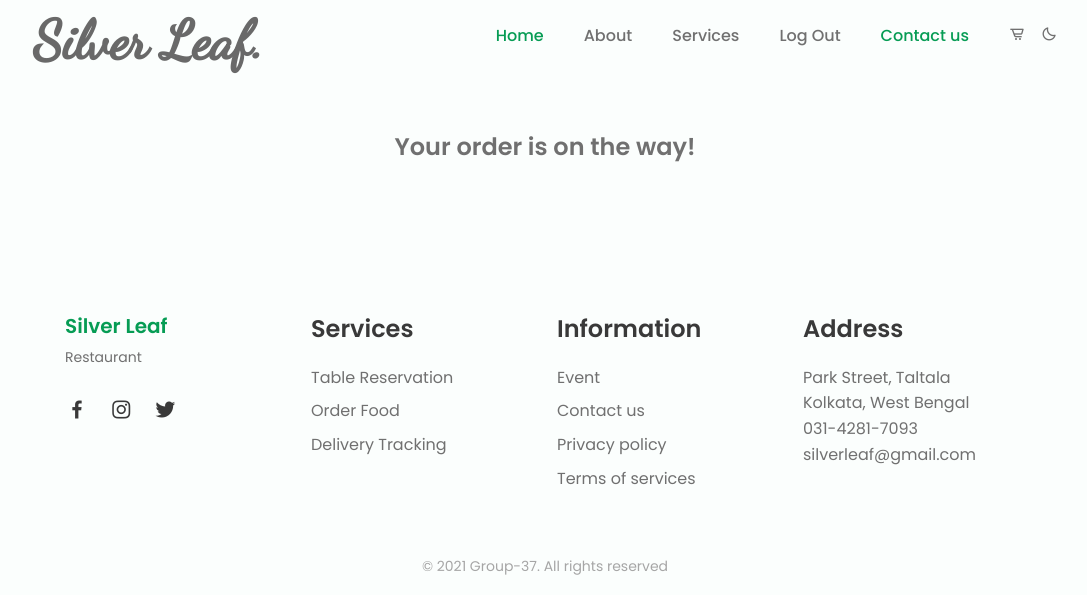
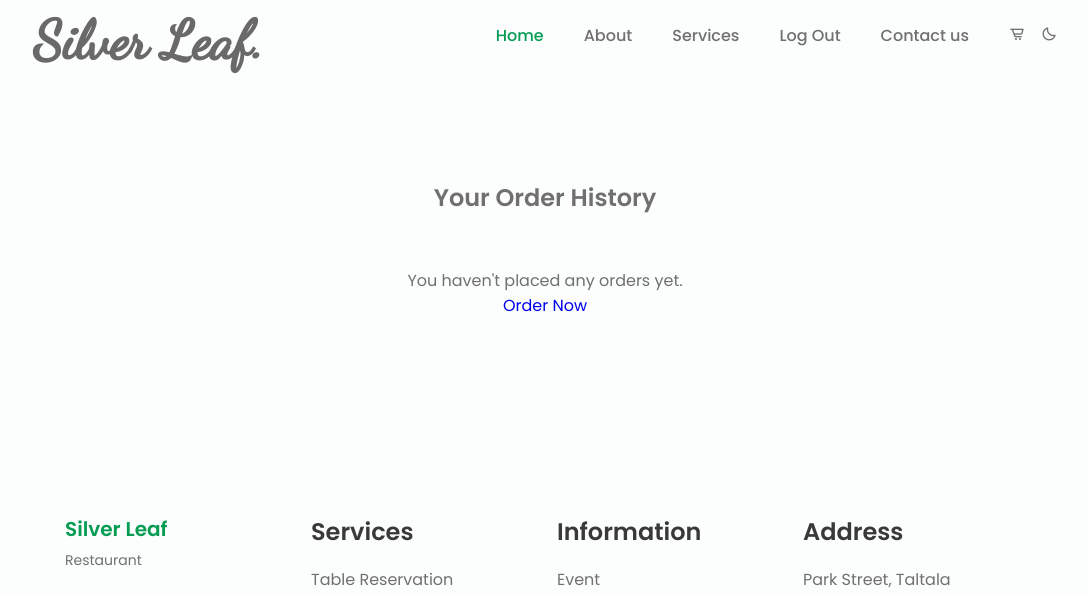
Before and after one commit to Ali-127/restaurant-app, a Django app: page /track/ in a window 1280 px wide. Shown: the top 595 px of the page, without its empty margins (95-1182 px from the left). Run offline with Django 5.2, Linux system fonts and the light colour scheme; the visitor is signed in with stand-in values (Sample User, id 1); data that the repository does not hold is empty.

Commit message:
Feat: Add tracking page functionality.

```diff
--- a/restaurant/static/styles/css/styles.css
+++ b/restaurant/static/styles/css/styles.css
@@ -727,3 +727,35 @@
   border-radius: 15px;
   box-shadow: 0px 10px 20px #1687d933;
   }
+.order-card {
+    border: 1px solid #ddd;
+    border-radius: 8px;
+    padding: 20px;
+    margin-bottom: 20px;
+    background: #f9f9f9;
+}
+
+.order-header {
+    display: flex;
+    justify-content: space-between;
+    align-items: center;
+    border-bottom: 1px solid #eee;
+    padding-bottom: 10px;
+}
+
+.order-date {
+    color: #666;
+    font-size: 14px;
+}
+
+.order-item {
+    display: flex;
+    justify-content: space-between;
+    padding: 5px 0;
+    border-bottom: 1px solid #eee;
+}
+
+.no-orders {
+    text-align: center;
+    padding: 50px;
+}
--- a/restaurant/views.py
+++ b/restaurant/views.py
@@ -1,4 +1,3 @@
-from re import search
 from django.shortcuts import render, redirect
 from django.contrib import messages
 from django.contrib.auth.forms import UserCreationForm, AuthenticationForm
@@ -132,13 +131,33 @@
 
     return redirect('cart')
 
+
+@login_required
+def track_page(request):
+    # Get user's orders newest first
+    orders = Order.objects.filter(user=request.user).order_by('-created_at')
+
+    order_details = []
+    for order in orders:
+        items = OrderItem.objects.filter(order=order)
+        order_details.append({
+            'order': order,
+            'items': items,
+            'item_quantity': sum(item.quantity for item in items)
+        })
+
+    return render(request, 'track.html', {'order_details': order_details})
+
+
 def login_page(request):
+    next_url = request.POST.get('next') or request.GET.get('next') or 'home'
     # Handle login from submission
     if request.method == 'POST' and 'login' in request.POST:
         form_login = AuthenticationForm(request, data=request.POST)
         if form_login.is_valid():
             login(request, form_login.get_user())
-            return redirect('home')
+            print(next_url)
+            return redirect(next_url)
         messages.error(request, f'Invalid credentials.{form_login.errors}')
 
     # Handle register
@@ -148,7 +167,7 @@
             user = form_register.save()
             # login user afeter sign up
             login(request, user)
-            return redirect('home')
+            return redirect(next_url)
         messages.error(request, f'Registration Failed.{form_register.errors}')
         print(f"error: {form_register.errors}")
 
@@ -181,8 +200,6 @@
 def table_page(request):
     return render(request, 'table.html')
 
-def track_page(request):
-    return render(request, 'track.html')
 
 def reservations_page(request):
     return render(request, 'table.html')
--- a/restaurant_app/settings.py
+++ b/restaurant_app/settings.py
@@ -134,3 +134,5 @@
     "http://localhost:3000",  # Your frontend development server
     "http://127.0.0.1:3000",
 ]
+
+LOGIN_URL = '/login/'
--- a/templates/login.html
+++ b/templates/login.html
@@ -26,6 +26,9 @@
           <form method="POST" action="{% url 'login' %}" class="sign-in-form">
             {% csrf_token %}
             <h2 class="title">Sign in</h2>
+            {% if request.GET.next %}
+                <input type="hidden" name="next" value="{{ request.GET.next }}">
+            {% endif %}
             <input name='login' type='hidden' value="1"/>
             <div class="input-field">
               <i class="fas fa-user"></i>
--- a/templates/track.html
+++ b/templates/track.html
@@ -9,8 +9,42 @@
   <a href="#" class="scrolltop" id="scroll-top">
       <i class='bx bx-chevron-up scrolltop__icon'></i>
   </a>
-    <section class="contact section orderinfo-container" id="contact">
-    <p><h1>Your order is on the way!</h1></p>
-    </section>
+  <p><h1>Your order is on the way!</h1></p>
+  <section class="contact section orderinfo-container" id="contact">
+    <div class="track-container">
+    <h1>Your Order History</h1>
+
+    {% if order_details %}
+        {% for detail in order_details %}
+            <div class="order-card">
+                <div class="order-header">
+                    <h3>Order #{{ detail.order.order_id }}</h3>
+                    <span class="order-date">{{ detail.order.created_at|date:"M d, Y - g:i A" }}</span>
+                </div>
+
+                <div class="order-summary">
+                    <p><strong>Total Items:</strong> {{ detail.item_count }}</p>
+                    <p><strong>Total Amount:</strong> ${{ detail.order.total_amount }}</p>
+                </div>
+
+                <div class="order-items">
+                    <h4>Items Ordered:</h4>
+                    {% for item in detail.items %}
+                        <div class="order-item">
+                          <span>{{ item.quantity }}x {{ item.menu_item.name }}</span>
+                          <span class="item-price">${{ item.price }}</span>
+                        </div>
+                        {% endfor %}
+                      </div>
+                    </div>
+                    {% endfor %}
+                    {% else %}
+                    <div class="no-orders">
+                      <p>You haven't placed any orders yet.</p>
+                      <a href="{% url 'menu' %}" class="btn">Order Now</a>
+                    </div>
+                    {% endif %}
+        </section>
+</div>
     {% include "footer.html" %}
     {% endblock content %}
```
